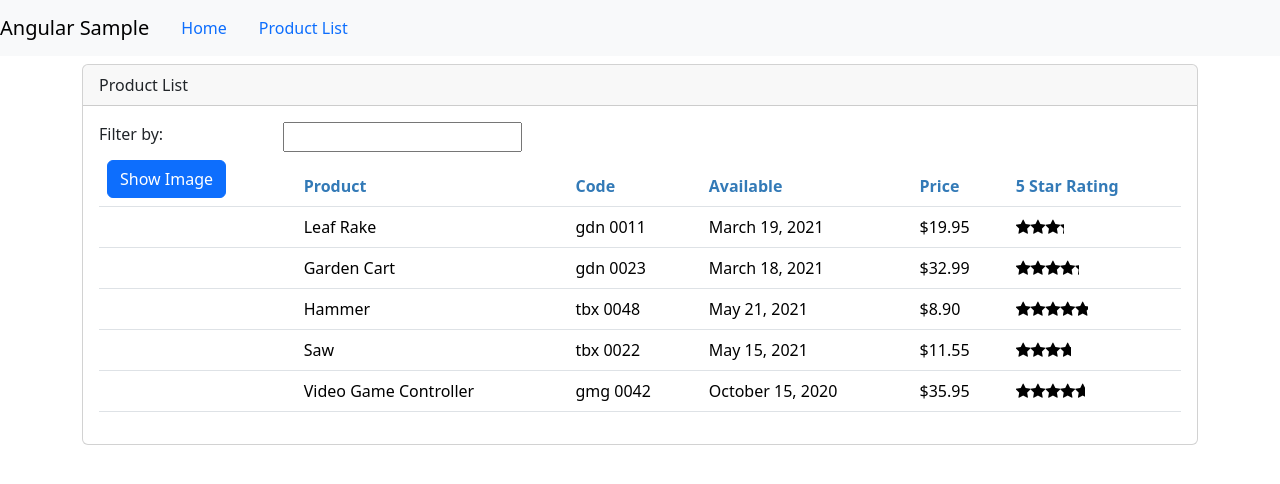
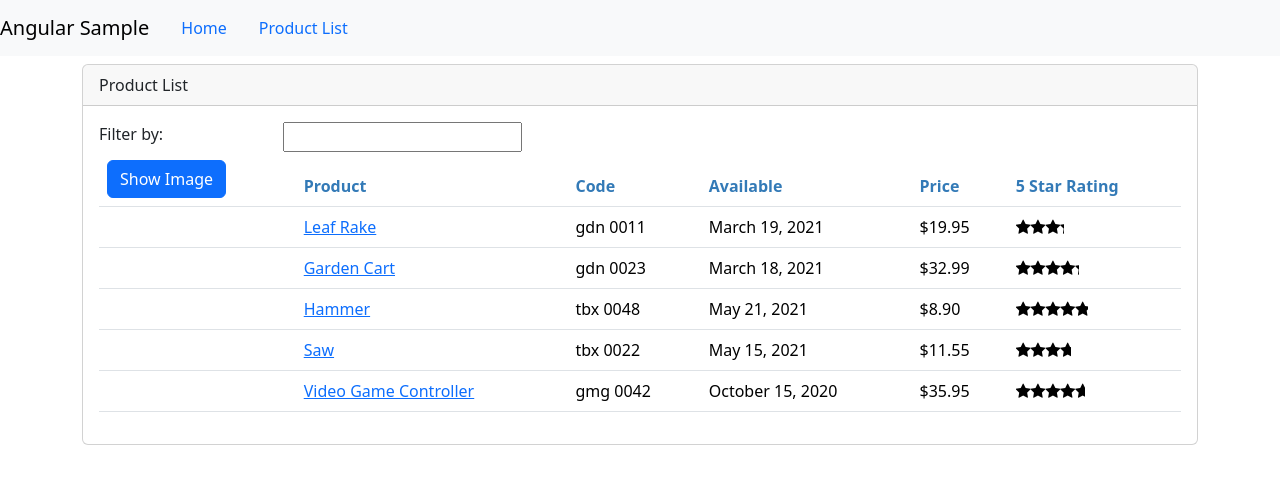
Before and after one commit to Tod2a/AngularSample, an Angular app: page /products in a window 1280 px wide. Shown: the top 484 px of the page. Built offline with nearby package versions, Linux system fonts and the light colour scheme.

Commit message:
adding routing with parameter

```diff
--- a/src/app/pages/products/product-detail/product-detail.component.html
+++ b/src/app/pages/products/product-detail/product-detail.component.html
@@ -1,5 +1,8 @@
 <div class="card">
-    <div class="card-header">
-        {{ pagesTitle }}
+    <div class="card-header"
+        *ngIf="product">
+        {{ pagesTitle +': ' + product.productName }}
+    </div>
+    <div class="card-body">
     </div>
 </div>
--- a/src/app/pages/products/product-detail/product-detail.component.ts
+++ b/src/app/pages/products/product-detail/product-detail.component.ts
@@ -1,11 +1,32 @@
-import { Component } from '@angular/core';
+import { Component, OnInit } from '@angular/core';
+import { ActivatedRoute } from '@angular/router';
+import { IProduct } from '../../../models/interfaces/product.interface';
+import { CommonModule } from '@angular/common';
 
 @Component({
   standalone: true,
-  imports: [],
+  imports: [CommonModule],
   templateUrl: './product-detail.component.html',
-  styleUrl: './product-detail.component.css'
+  styleUrl: './product-detail.component.css',
 })
-export class ProductDetailComponent {
+export class ProductDetailComponent implements OnInit {
   pagesTitle: string = 'Product Detail';
+  product: IProduct | undefined;
+
+  constructor(private route: ActivatedRoute) {}
+
+  ngOnInit(): void {
+    const id = Number(this.route.snapshot.paramMap.get('id'));
+    this.pagesTitle += `: ${id}`;
+    this.product = {
+      productId: 10,
+      productName: 'Video Game Controller',
+      productCode: 'GMG-0042',
+      releaseDate: 'October 15, 2020',
+      description: 'Standard two-button video game controller',
+      price: 35.95,
+      starRating: 4.6,
+      imageUrl: 'assets/images/xbox-controller.png',
+    };
+  }
 }
--- a/src/app/pages/products/product-list/product-list.component.html
+++ b/src/app/pages/products/product-list/product-list.component.html
@@ -40,7 +40,11 @@
                                     class="product-image-small"
                                     *ngIf="showImage">
                         </td>
-                        <td>{{ product.productName }}</td>
+                        <td>
+                            <a [routerLink]="['/products', product.productId]">
+                                {{ product.productName }}
+                            </a>
+                        </td>
                         <td>{{ product.productCode | lowercase | convertToSpaces:'-' }}</td>
                         <td>{{ product.releaseDate }}</td>
                         <td>{{ product.price | currency:'USD':'symbol':'1.2-2' }}</td>
--- a/src/app/pages/products/product-list/product-list.component.ts
+++ b/src/app/pages/products/product-list/product-list.component.ts
@@ -6,10 +6,11 @@ import { ConvertToSpacesPipe } from '../../../shared/pipes/ConvertToSpaces.pipe'
 import { StarComponent } from '../../../shared/components/star/star.component';
 import { ProductService } from '../../../core/services/product.service';
 import { Subscription } from 'rxjs';
+import { RouterLink } from "@angular/router";
 
 @Component({
   standalone: true,
-  imports: [CommonModule, FormsModule, ConvertToSpacesPipe, StarComponent],
+  imports: [CommonModule, FormsModule, ConvertToSpacesPipe, StarComponent, RouterLink],
   templateUrl: './product-list.component.html',
   styleUrl: './product-list.component.css',
 })
```
